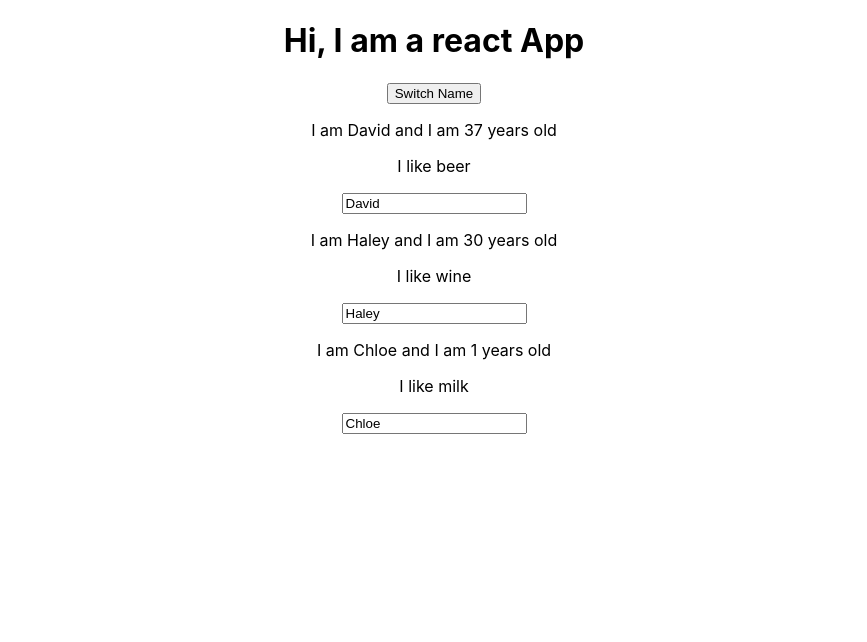
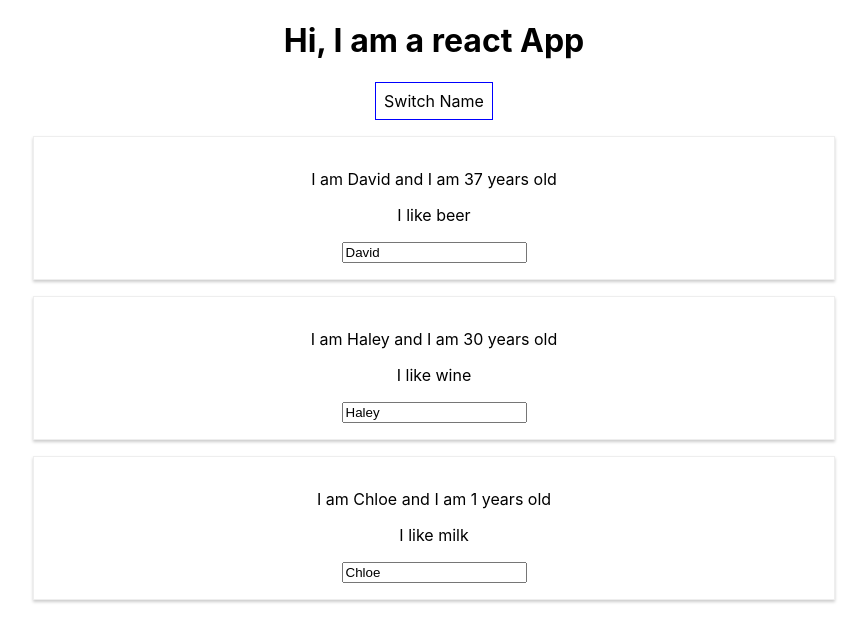
Before and after one commit to dspano/react-tutorial, a React (Create React App) app: page / in a window 1280 px wide. Shown: the top 642 px of the page, without its empty margins (206-1073 px from the left). Built offline with nearby package versions, Linux system fonts and the light colour scheme.

Commit message:
inline style and import css

```diff
--- a/src/App.js
+++ b/src/App.js
@@ -29,10 +29,20 @@
   })};
 
   render() {
+    const style = {
+      backgroundColor: 'white',
+      font: 'inherit',
+      border: '1px solid blue',
+      padding: '8px',
+      cursor: 'pointer'
+    }
+
     return (
       <div className="App">
         <h1>Hi, I am a react App</h1>
-        <button onClick={ () =>  this.switchNameHandler("Big Dady Dave", "Big Mommy Haley", "ChloeBean") }>Switch Name</button>
+        <button
+          style= {style}
+          onClick={ () =>  this.switchNameHandler("Big Dady Dave", "Big Mommy Haley", "ChloeBean") }>Switch Name</button>
         <Person
           age={this.state.persons[0].age}
           name={this.state.persons[0].name}
--- /dev/null
+++ b/src/Person/person.css
@@ -0,0 +1,9 @@
+.Person {
+    width: 60%;
+    margin: 16px auto;
+    border: 1px solid #eee;
+    box-shadow: 0 2px 3px #ccc;
+    padding: 16px;
+    text-align: center;
+
+}
--- a/src/Person/person.js
+++ b/src/Person/person.js
@@ -1,8 +1,8 @@
 import React, { Component } from 'react';
-
+import './person.css'
 const person = (props) => {
     return (
-      <div>
+      <div className="Person">
         <p onClick={props.click}>I am { props.name } and I am { props.age } years old</p>
         <p>{ props.children }</p>
         <input type="text" onChange={props.changed} value={props.name}/>
```
